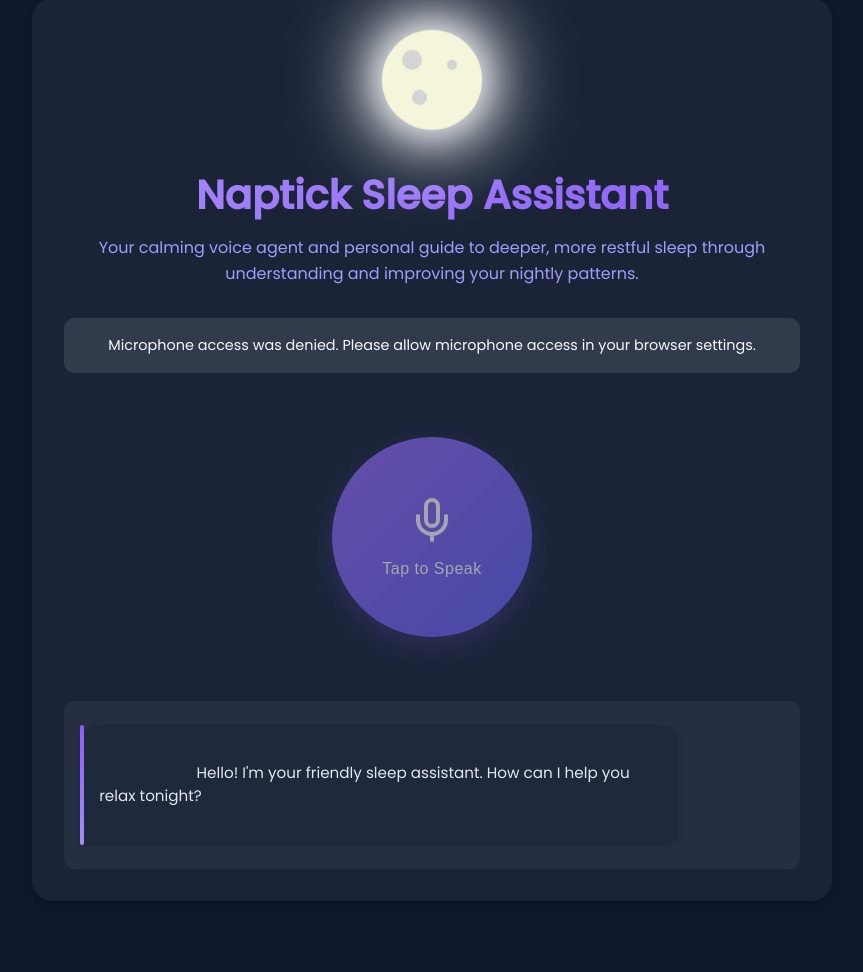
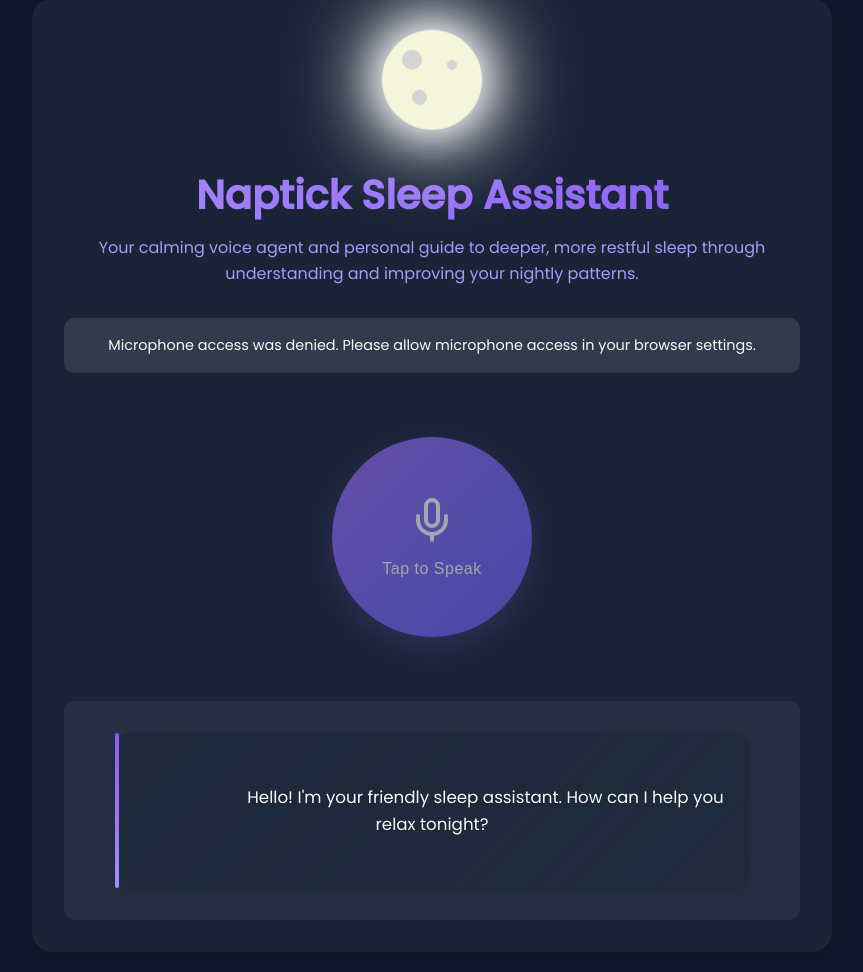
Before and after one commit to anagh-sinha/sleep-ai, a Flask app: page / in a window 1280 px wide. Shown: the part 21-993 px from the top of the page, without its empty margins (208-1071 px from the left). Before the commit the page ends 922 px from the top, so only its background shows below. Run offline with Flask 3, Linux system fonts and the light colour scheme.

Commit message:
AI response UI changes

```diff
--- a/static/css/style.css
+++ b/static/css/style.css
@@ -298,6 +298,24 @@
     margin-top: 0.5rem;
 }
 
+/* Welcome message styling */
+.conversation .message.assistant:first-child {
+    text-align: center;
+    max-width: 90%;
+    margin: 1rem auto;
+    padding: 1.5rem;
+    background: linear-gradient(135deg, rgba(30, 41, 59, 0.9), rgba(30, 41, 59, 0.7));
+    border-radius: 15px;
+    box-shadow: 0 4px 6px rgba(0, 0, 0, 0.1);
+}
+
+.conversation .message.assistant:first-child .message-content {
+    font-size: 1.1em;
+    line-height: 1.6;
+    color: #f8fafc;
+    text-shadow: 0 1px 2px rgba(0, 0, 0, 0.2);
+}
+
 /* Moon animation */
 .moon {
     width: 100px;
```
